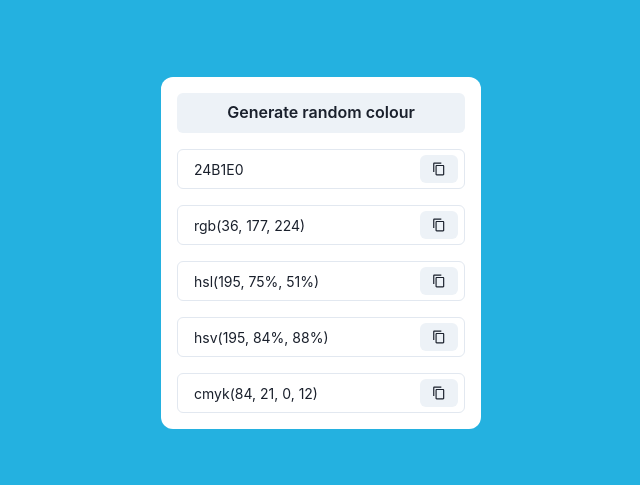
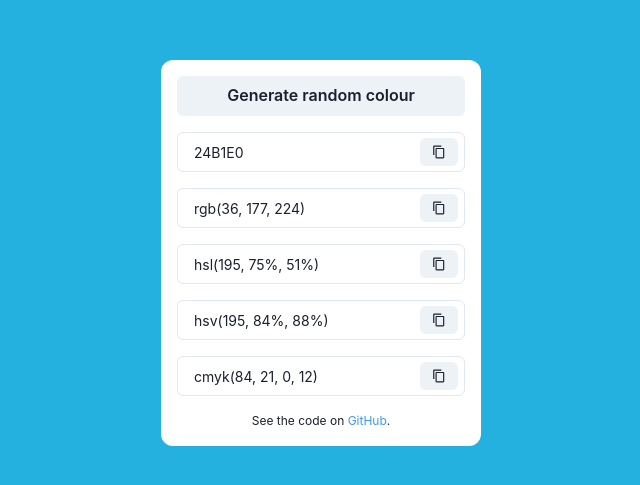
Before and after one commit to bykiandra/random-colour-generator, a React (Create React App) app: page / in a window 1280 px wide. Shown: the part 147-632 px from the top of the page, without its empty margins (319-959 px from the left). Built offline with nearby package versions, Linux system fonts and the light colour scheme.

Commit message:
Add link to repo.

```diff
--- a/src/App.tsx
+++ b/src/App.tsx
@@ -1,4 +1,4 @@
-import { ChakraProvider, Flex, theme, Box } from '@chakra-ui/react'
+import { ChakraProvider, Flex, Text, theme, Box, Link } from '@chakra-ui/react'
 import { useState } from 'react'
 import axios from 'axios'
 
@@ -12,7 +12,7 @@ export const App = () => {
     rgb: 'rgb(36, 177, 224)',
     hsl: 'hsl(195, 75%, 51%)',
     hsv: 'hsv(195, 84%, 88%)',
-    cmyk: 'cmyk(84, 21, 0, 12)'
+    cmyk: 'cmyk(84, 21, 0, 12)',
   }
   // TODO: have a random startColor
   const [color, setColor] = useState<Color>(startColor)
@@ -46,13 +46,24 @@ export const App = () => {
     <ChakraProvider theme={theme}>
       <Flex
         minH='100vh'
-        bgColor={'#' + (color.hex)}
+        bgColor={'#' + color.hex}
         align='center'
         justify='center'
       >
         <Box bgColor='white' p={4} rounded='xl' minW='300px'>
           <GenerateButton handleClick={handleClick} />
           <ColorValues color={color} />
+          <Text fontSize='xs' align='center'>
+            See the code on{' '}
+            <Link
+              href='https://github.com/crownedfoxes/random-colour-generator'
+              color='blue.400'
+              isExternal
+            >
+              GitHub
+            </Link>
+            .
+          </Text>
         </Box>
       </Flex>
     </ChakraProvider>
--- a/src/components/ColorValues.tsx
+++ b/src/components/ColorValues.tsx
@@ -32,7 +32,7 @@ const ColorValues = ({ color }: Props) => {
   }
 
   return (
-    <VStack spacing={4} mt={4}>
+    <VStack spacing={4} my={4}>
       <Value color={color.hex} format='hex' copyColor={copyColor} />
       <Value color={color.rgb} format='rgb' copyColor={copyColor} />
       <Value color={color.hsl} format='hsl' copyColor={copyColor} />
```
